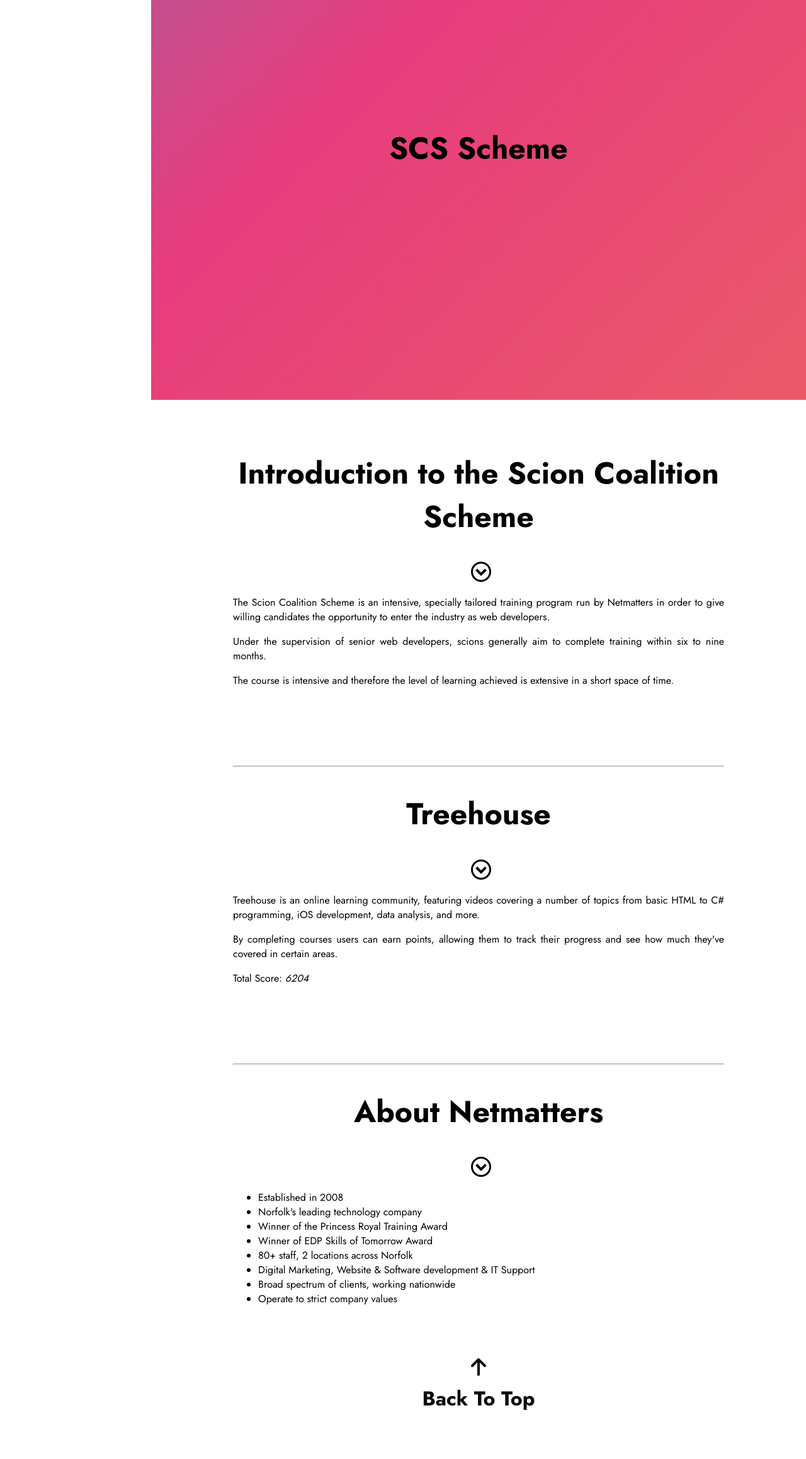
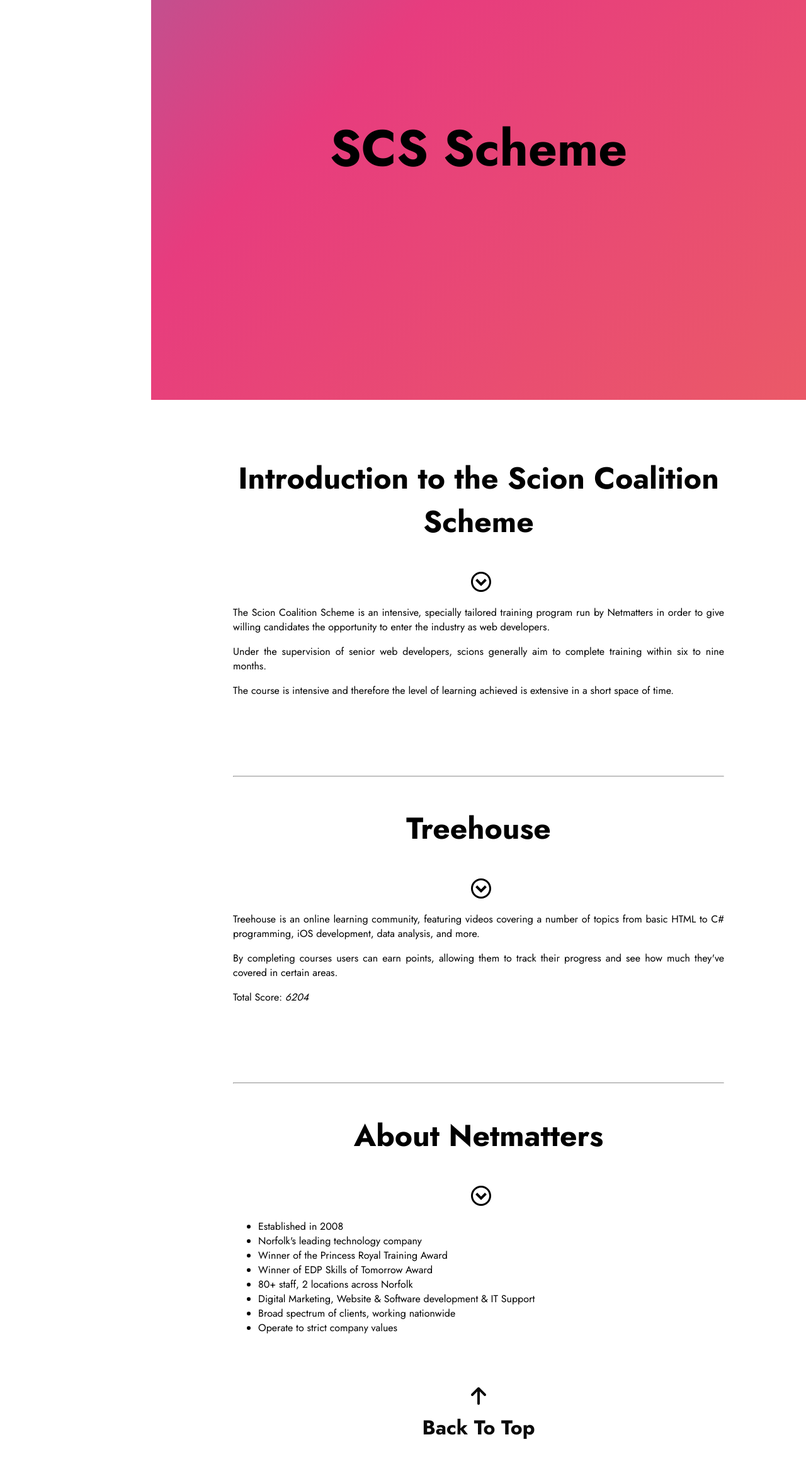
Before and after one commit to dwoodhouse1/Portfolio, a PHP site: page /scsscheme.html in a window 1280 px wide. Shown: the part 165-2482 px from the top of the page at 63% size. Before the commit the page ends 2404 px from the top, so only its background shows below. Run offline with PHP 8.4, Linux system fonts and the light colour scheme; some libraries are stand-ins or nearby versions.

Commit message:
Header Text Formatting
Made header text more bold to stand out more.

```diff
--- a/codingexamples.html
+++ b/codingexamples.html
@@ -84,7 +84,7 @@
 
         <div class="container__center ishidden__section">
             <div class="section-title">
-                <h1 class="text-center">HTML & CSS / SASS</h1>
+                <h2 class="h1 text-center">HTML & CSS / SASS</h2>
                 <button class="toggle-section "><svg class="icon icon-circle-right"><use xlink:href="#icon-circle-right"></use></svg></button>
 
             </div>
@@ -163,7 +163,7 @@
 
         <div class="container__center ishidden__section">
             <div class="section-title">
-                <h1 class="text-center">JavaScript</h1>
+                <h2 class="h1 text-center">JavaScript</h2>
                 <button class="toggle-section "><svg class="icon icon-circle-right"><use xlink:href="#icon-circle-right"></use></svg></button>
 
             </div>
--- a/js/sectionToggle.js
+++ b/js/sectionToggle.js
@@ -3,7 +3,7 @@
 const rotate = document.getElementsByClassName("rotate");
 const sectionContent = document.getElementsByClassName("section-content");
 
-for (let i = 0; i < triangle.length; i++)
+for (let i = 0; i <= triangle.length; i++)
 {
     sectionContent[i].style.display = "block";
 
--- a/scss/base/_base.scss
+++ b/scss/base/_base.scss
@@ -44,15 +44,15 @@
     font-size: 3rem;
 
     @include viewport(medium) {
-        font-size: 3rem;
+        font-size: 4rem;
     }
 
     @include viewport(large) {
-        font-size: 3rem;
+        font-size: 4rem;
     }
 
     @include viewport(x-large) {
-        font-size: 3rem;
+        font-size: 5rem;
     }
 }
 
@@ -80,6 +80,20 @@
     margin-block-start: 1em;
     margin-block-end: 1em;
     font-size: 2rem;
+}
+
+#banner__h2 {
+    @include viewport(medium) {
+        font-size: 3rem;
+    }
+
+    @include viewport(large) {
+        font-size: 3rem;
+    }
+
+    @include viewport(x-large) {
+        font-size: 4rem;
+    }
 }
 
 .h3 {
--- a/scss/modules/_img.scss
+++ b/scss/modules/_img.scss
@@ -21,7 +21,6 @@
             min-height: 275px;
             max-height: 275px;
         }
-
     }
 }
 
@@ -35,10 +34,14 @@
 
     @include viewport(small) {
         width: 45%;
+        @include landscape-format() {
+            width: 7rem;
+        }
     }
 
     @include viewport(medium) {
         width: 25%;
+
     }
 
     @include viewport(smedium) {
@@ -50,8 +53,11 @@
     }
 
     @include viewport(x-large) {
-        width: 20%;
+        width: 15%;
     }
+
+
+
 }
 
 .img-container {
--- a/scsscheme.html
+++ b/scsscheme.html
@@ -84,7 +84,7 @@
         <!--Scion Coalition Scheme Section-->
         <div class="container__center">
             <div class="section-title">
-                <h1 class="text-center">Introduction to the Scion Coalition Scheme</h1>
+                <h2 class="h1 text-center">Introduction to the Scion Coalition Scheme</h2>
                 <button class="toggle-section "><svg class="icon icon-circle-right"><use xlink:href="#icon-circle-right"></use></svg></button>
             </div>
             <div class="section-content">
@@ -99,7 +99,7 @@
         <div class="container__center">
             <hr>
             <div class="section-title">
-                <h1 class="text-center">Treehouse</h1>
+                <h2 class="h1 text-center">Treehouse</h2>
                 <button class="toggle-section "><svg class="icon icon-circle-right"><use xlink:href="#icon-circle-right"></use></svg></button>
             </div>
             <div class="section-content">
@@ -114,7 +114,7 @@
         <div class="container__center">
             <hr>
             <div class="section-title">
-                <h1 class="text-center">About Netmatters</h1>
+                <h2 class="h1 text-center">About Netmatters</h2>
                 <button class="toggle-section "><svg class="icon icon-circle-right"><use xlink:href="#icon-circle-right"></use></svg></button>
             </div>
             <div class="section-content">
```
Also changed, not shown: css/application.css.
